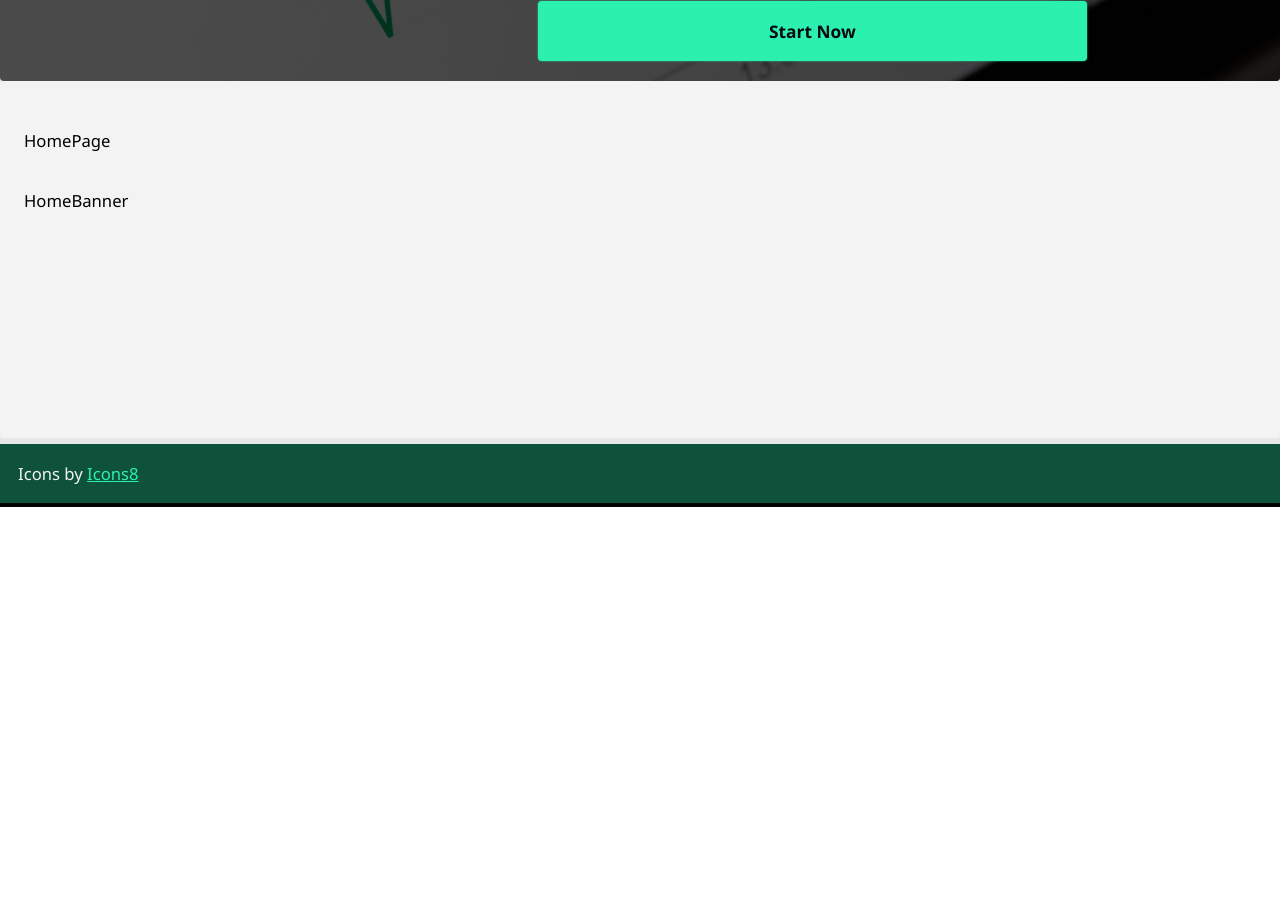
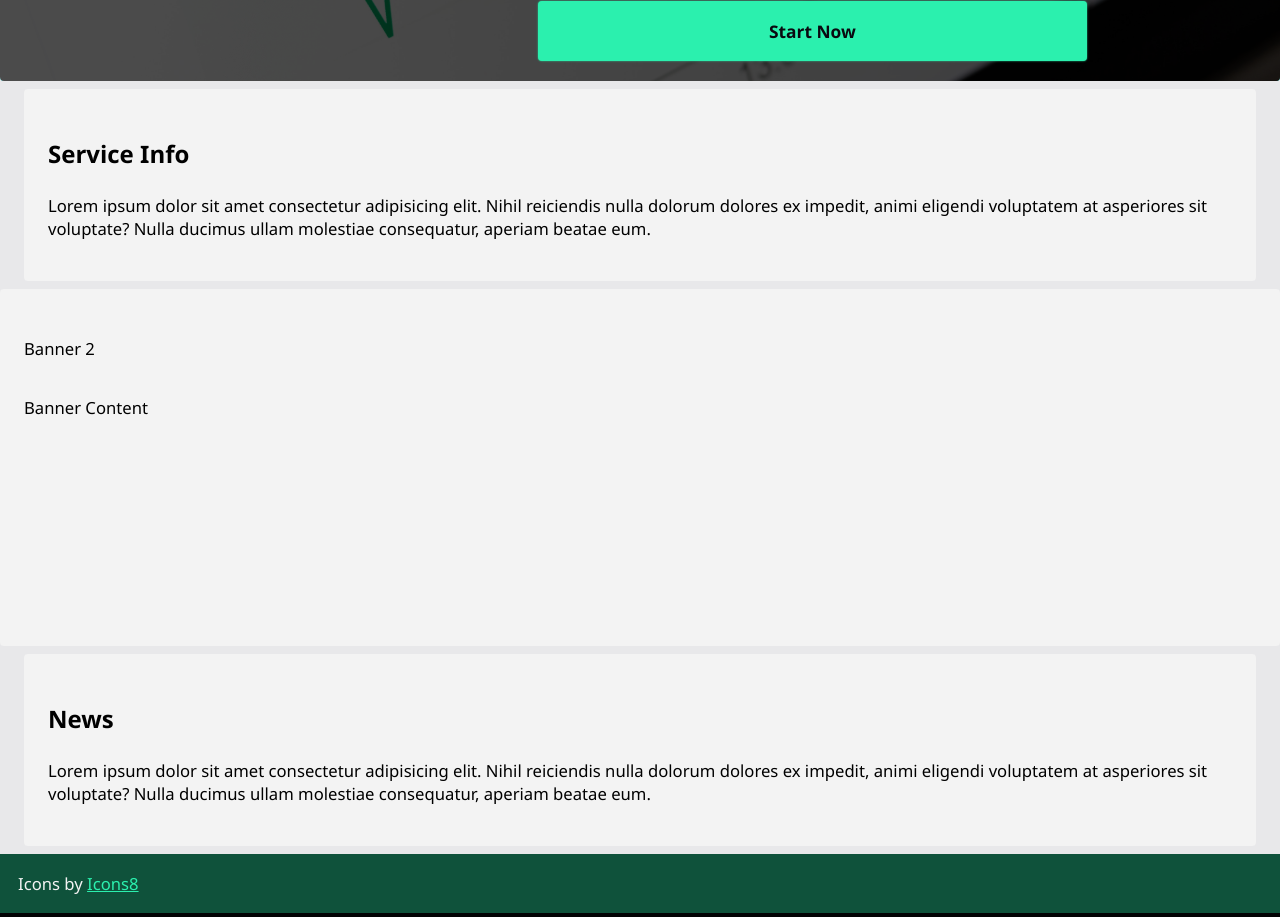
Before and after one commit to tferguson1028/PerScholas-Mod2_Project, a React (Create React App) app: page / in a window 1280 px wide. Shown: the part 340-1257 px from the top of the page. Before the commit the page ends 847 px from the top, so only its background shows below. Built offline with nearby package versions, Linux system fonts and the light colour scheme; no server answers.

Commit message:
Added layout stuff to home page

```diff
--- a/src/components/routes/HomePage.jsx
+++ b/src/components/routes/HomePage.jsx
@@ -29,10 +29,18 @@ function HomePage() {
         <Banner backgroundImage={images.stocks2}>t3</Banner>
         <Banner backgroundImage={images.stocks3}>t4</Banner>
       </Carousel>
-      <Banner className="quop">
-        <div className='Header'>HomePage</div>
-        HomeBanner
+      <div>
+        <h3>Service Info</h3>
+        <p>Lorem ipsum dolor sit amet consectetur adipisicing elit. Nihil reiciendis nulla dolorum dolores ex impedit, animi eligendi voluptatem at asperiores sit voluptate? Nulla ducimus ullam molestiae consequatur, aperiam beatae eum.</p>
+      </div>
+      <Banner>
+        <div className='Header'>Banner 2</div>
+        Banner Content
       </Banner>
+      <div>
+        <h3>News</h3>
+        <p>Lorem ipsum dolor sit amet consectetur adipisicing elit. Nihil reiciendis nulla dolorum dolores ex impedit, animi eligendi voluptatem at asperiores sit voluptate? Nulla ducimus ullam molestiae consequatur, aperiam beatae eum.</p>
+      </div>
     </>
   )
 }
```
